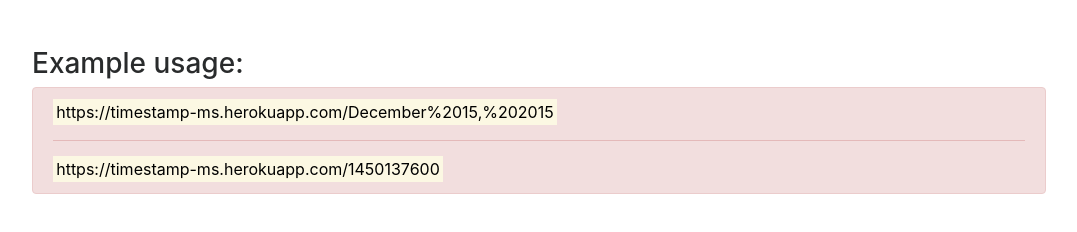
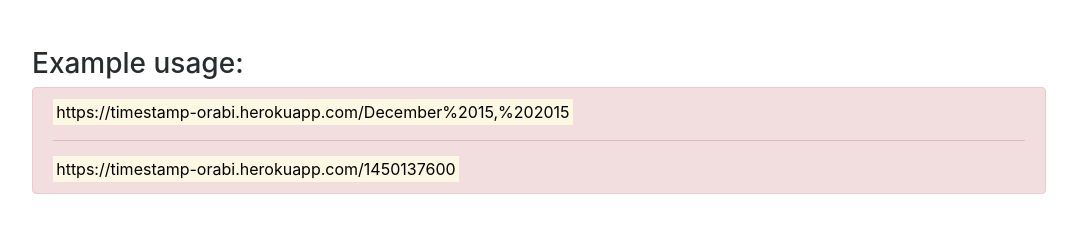
Before and after one commit to MuhammadOrabi/Timestamp-FCC, a website: page public/index.html in a window 1280 px wide. Shown: the whole page, without its empty margins (101-1178 px from the left). Drawn offline with nearby package versions, Linux system fonts and the light colour scheme.

Commit message:
index.html Updates

```diff
--- a/public/index.html
+++ b/public/index.html
@@ -9,8 +9,8 @@
 		<div class="p-5">
 			<h3>Example usage:</h3>
 			<div class="alert alert-danger">
-				<mark>https://timestamp-ms.herokuapp.com/December%2015,%202015</mark><hr>
-				<mark>https://timestamp-ms.herokuapp.com/1450137600</mark>
+				<mark>https://timestamp-orabi.herokuapp.com/December%2015,%202015</mark><hr>
+				<mark>https://timestamp-orabi.herokuapp.com/1450137600</mark>
 			</div>
 		</div>
 	</div>
```
